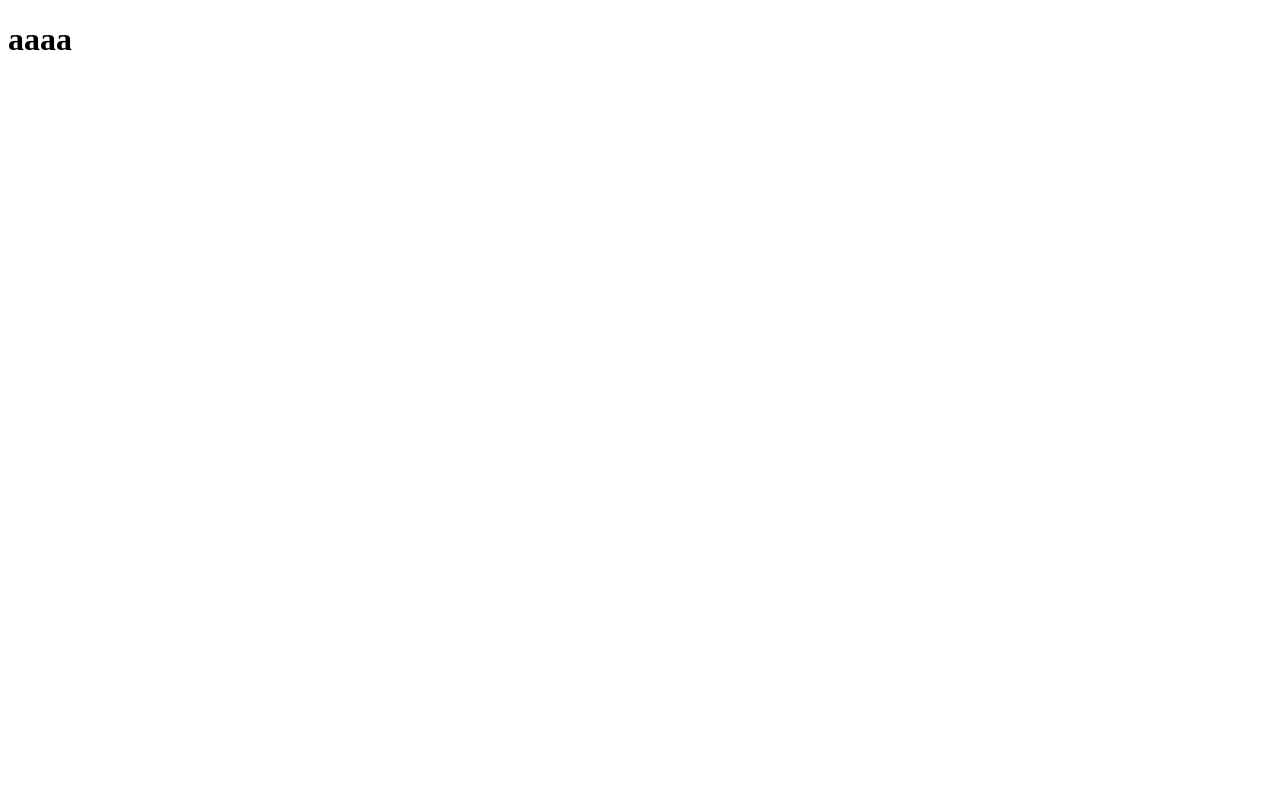
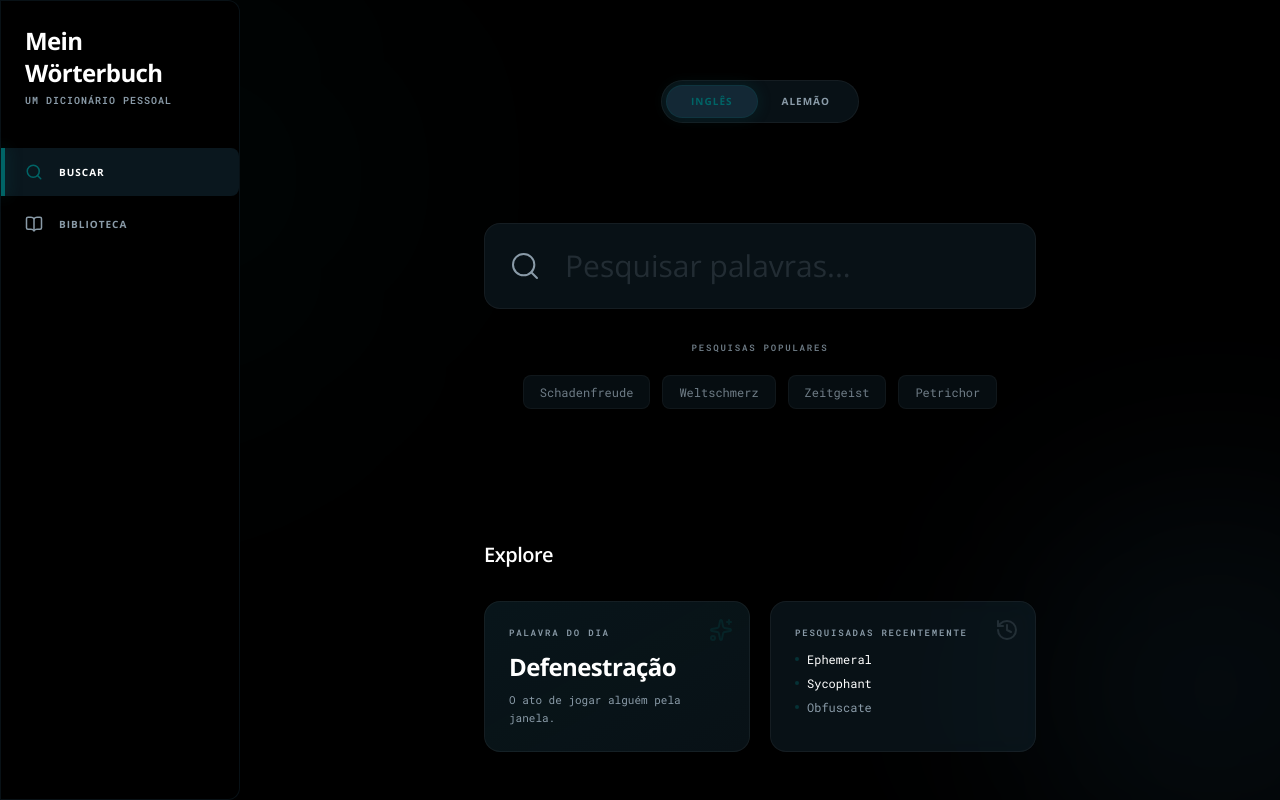
Before and after one commit to OtavioAraujoS/Mein-Woterbuch, a React (Vite) app: page / in a window 1280 px wide. Built offline with nearby package versions, Linux system fonts and the light colour scheme.

Commit message:
feat: implement DiscoveryCard component and update App layout with search and trending sections

```diff
--- a/src/App.tsx
+++ b/src/App.tsx
@@ -1,9 +1,104 @@
-function App() {
+import { useState } from "react";
+import { Search, History, Sparkles } from "lucide-react";
+import { motion } from "motion/react";
+import "./index.css";
+import { DiscoveryCard } from "./components/DiscoveryCard";
+import { Sidebar } from "./layout/Sidebar";
+
+type Language = "Inglês" | "Alemão";
+
+export default function App() {
+  const [language, setLanguage] = useState<Language>("Inglês");
+  const [searchQuery, setSearchQuery] = useState("");
+
+  const trending = ["Schadenfreude", "Weltschmerz", "Zeitgeist", "Petrichor"];
+
   return (
-    <div>
-      <h1>aaaa</h1>
+    <div className="min-h-screen flex text-text-primary font-sans overflow-hidden">
+      <div className="fixed top-[-10%] left-[-10%] w-[40vw] h-[40vw] rounded-full bg-emerald-accent/5 blur-[120px] pointer-events-none z-0" />
+      <div className="fixed bottom-[-10%] right-[-10%] w-[30vw] h-[30vw] rounded-full bg-surface/20 blur-[100px] pointer-events-none z-0" />
+
+      <Sidebar />
+
+      <main className="flex-1 md:ml-[240px] relative z-10 flex flex-col items-center min-h-screen">
+        <div className="w-full max-w-[600px] px-6 pt-12 md:pt-20 pb-24 md:pb-12 flex flex-col min-h-screen">
+          <div className="bg-surface/30 backdrop-blur-md rounded-full p-1 inline-flex self-center mb-16 shadow-xl border border-white/5">
+            {(["Inglês", "Alemão"] as Language[]).map((lang) => (
+              <button
+                key={lang}
+                onClick={() => setLanguage(lang)}
+                className={`px-6 py-2 rounded-full text-[10px] font-bold uppercase tracking-widest transition-all duration-300 ${
+                  language === lang
+                    ? "bg-surface/60 text-emerald-accent shadow-[0_0_15px_rgba(0,100,102,0.2)] border border-emerald-accent/20"
+                    : "text-text-muted hover:text-text-primary"
+                }`}
+              >
+                {lang}
+              </button>
+            ))}
+          </div>
+
+          <div className="flex-1 flex flex-col justify-center">
+            <motion.div
+              initial={{ opacity: 0, y: 20 }}
+              animate={{ opacity: 1, y: 0 }}
+              className="glass-panel rounded-2xl p-2 focus-within:shadow-[0_0_30px_rgba(0,100,102,0.15)] focus-within:border-emerald-accent/40 transition-all duration-500 flex items-center group mb-8"
+            >
+              <div className="px-4 text-text-muted group-focus-within:text-emerald-accent transition-colors">
+                <Search size={32} strokeWidth={1.5} />
+              </div>
+              <input
+                type="text"
+                value={searchQuery}
+                onChange={(e) => setSearchQuery(e.target.value)}
+                placeholder="Pesquisar palavras..."
+                className="w-full bg-transparent border-none text-text-primary text-2xl md:text-3xl placeholder:text-text-muted/20 focus:ring-0 px-2 py-4 font-light"
+              />
+            </motion.div>
+
+            <motion.div
+              initial={{ opacity: 0 }}
+              animate={{ opacity: 0.8 }}
+              className="flex flex-col items-center gap-5"
+            >
+              <span className="font-mono text-[9px] uppercase tracking-[0.2em] font-bold text-text-muted">
+                Pesquisas Populares
+              </span>
+              <div className="flex flex-wrap justify-center gap-3">
+                {trending.map((term) => (
+                  <button
+                    key={term}
+                    className="font-mono text-xs text-text-muted hover:text-text-primary px-4 py-2 glass-panel rounded-lg hover:shadow-[0_0_12px_rgba(255,255,255,0.05)] transition-all"
+                  >
+                    {term}
+                  </button>
+                ))}
+              </div>
+            </motion.div>
+          </div>
+
+          <div className="mt-16 md:mt-24">
+            <h2 className="text-xl font-semibold text-text-primary mb-8 tracking-tight">
+              Explore
+            </h2>
+            <div className="grid grid-cols-1 md:grid-cols-2 gap-5">
+              <DiscoveryCard
+                title="Palavra do dia"
+                icon={<Sparkles size={24} />}
+                highlight="Defenestração"
+                description="O ato de jogar alguém pela janela."
+                accent
+              />
+
+              <DiscoveryCard
+                title="Pesquisadas Recentemente"
+                icon={<History size={24} />}
+                items={["Ephemeral", "Sycophant", "Obfuscate"]}
+              />
+            </div>
+          </div>
+        </div>
+      </main>
     </div>
   );
 }
-
-export default App;
--- /dev/null
+++ b/src/components/DiscoveryCard.tsx
@@ -0,0 +1,60 @@
+import { motion } from "motion/react";
+
+export function DiscoveryCard({
+  title,
+  icon,
+  highlight,
+  description,
+  items,
+  accent,
+}: {
+  title: string;
+  icon: React.ReactNode;
+  highlight?: string;
+  description?: string;
+  items?: string[];
+  accent?: boolean;
+}) {
+  return (
+    <motion.div
+      whileHover={{ y: -4 }}
+      className={`glass-panel rounded-2xl p-6 relative overflow-hidden group border border-white/5 hover:border-emerald-accent/20 transition-all cursor-pointer ${
+        accent ? "bg-gradient-to-br from-emerald-accent/5 to-transparent" : ""
+      }`}
+    >
+      <div
+        className={`absolute top-4 right-4 transition-all duration-500 opacity-20 group-hover:opacity-100 ${accent ? "text-emerald-accent" : "text-text-muted"}`}
+      >
+        {icon}
+      </div>
+      <h3 className="font-mono text-[9px] uppercase tracking-[0.2em] font-bold text-text-muted mb-3">
+        {title}
+      </h3>
+
+      {highlight && (
+        <>
+          <p className="text-2xl font-bold text-text-primary mb-2 tracking-tight">
+            {highlight}
+          </p>
+          <p className="font-mono text-[11px] text-text-muted leading-relaxed max-w-[80%]">
+            {description}
+          </p>
+        </>
+      )}
+
+      {items && (
+        <ul className="font-mono text-xs text-text-primary space-y-2 mt-2">
+          {items.map((item, idx) => (
+            <li
+              key={item}
+              className={`flex items-center gap-2 group/item transition-colors hover:text-emerald-accent ${idx === items.length - 1 ? "text-text-muted" : ""}`}
+            >
+              <span className="w-1 h-1 rounded-full bg-emerald-accent/40 group-hover/item:bg-emerald-accent" />
+              {item}
+            </li>
+          ))}
+        </ul>
+      )}
+    </motion.div>
+  );
+}
```
